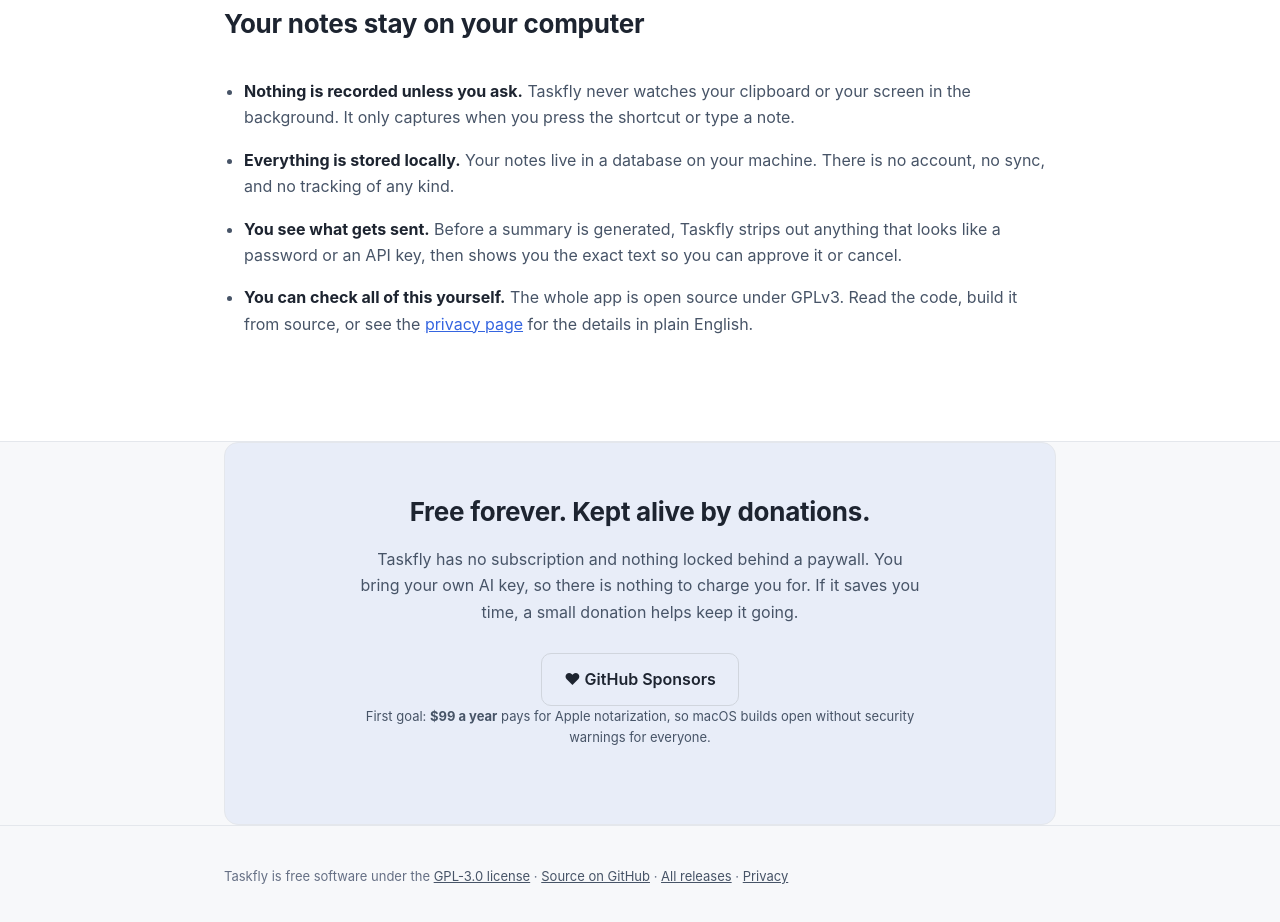
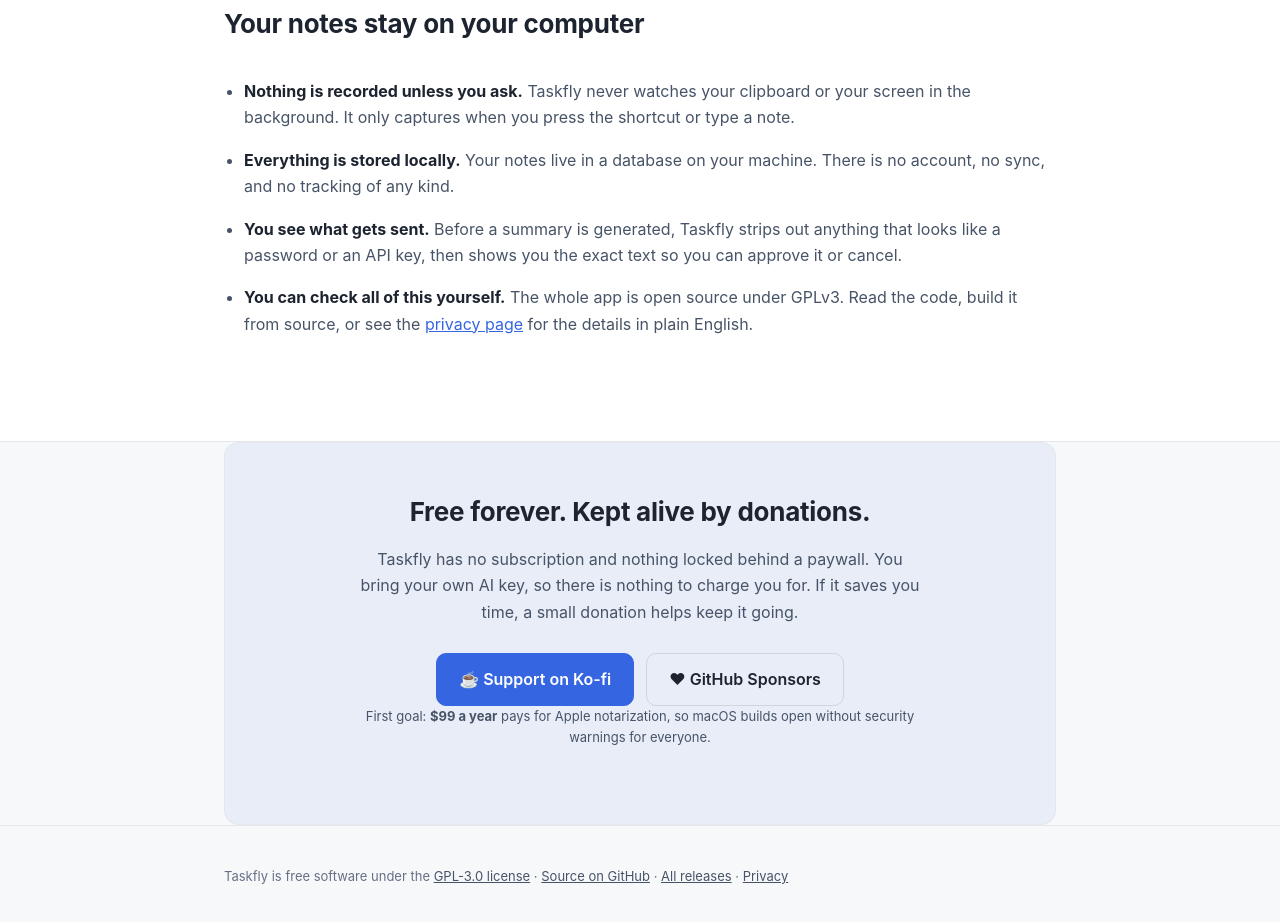
Before and after one commit to b-mian/taskfly-landing-page, a plain HTML site: page index.html in a window 1280 px wide. Shown: the part 1260-2182 px from the top of the page. Drawn offline with Linux system fonts and the light colour scheme.

Commit message:
Update index.html

```diff
--- a/index.html
+++ b/index.html
@@ -105,7 +105,7 @@
     // ---- EDIT THESE before publishing ----
     const CONFIG = {
       github: "b-mian/taskfly", // owner/repo
-      kofi: null,               // your Ko-fi page URL; button stays hidden until set
+      kofi: "https://ko-fi.com/bilalmian_taskfly",               // Ko-fi page URL; button stays hidden until set
       sponsors: "https://github.com/sponsors/b-mian", // set null to hide until enabled
       // Set these to the exact asset names once your first release exists,
       // or leave null to send users to the releases page.
```
